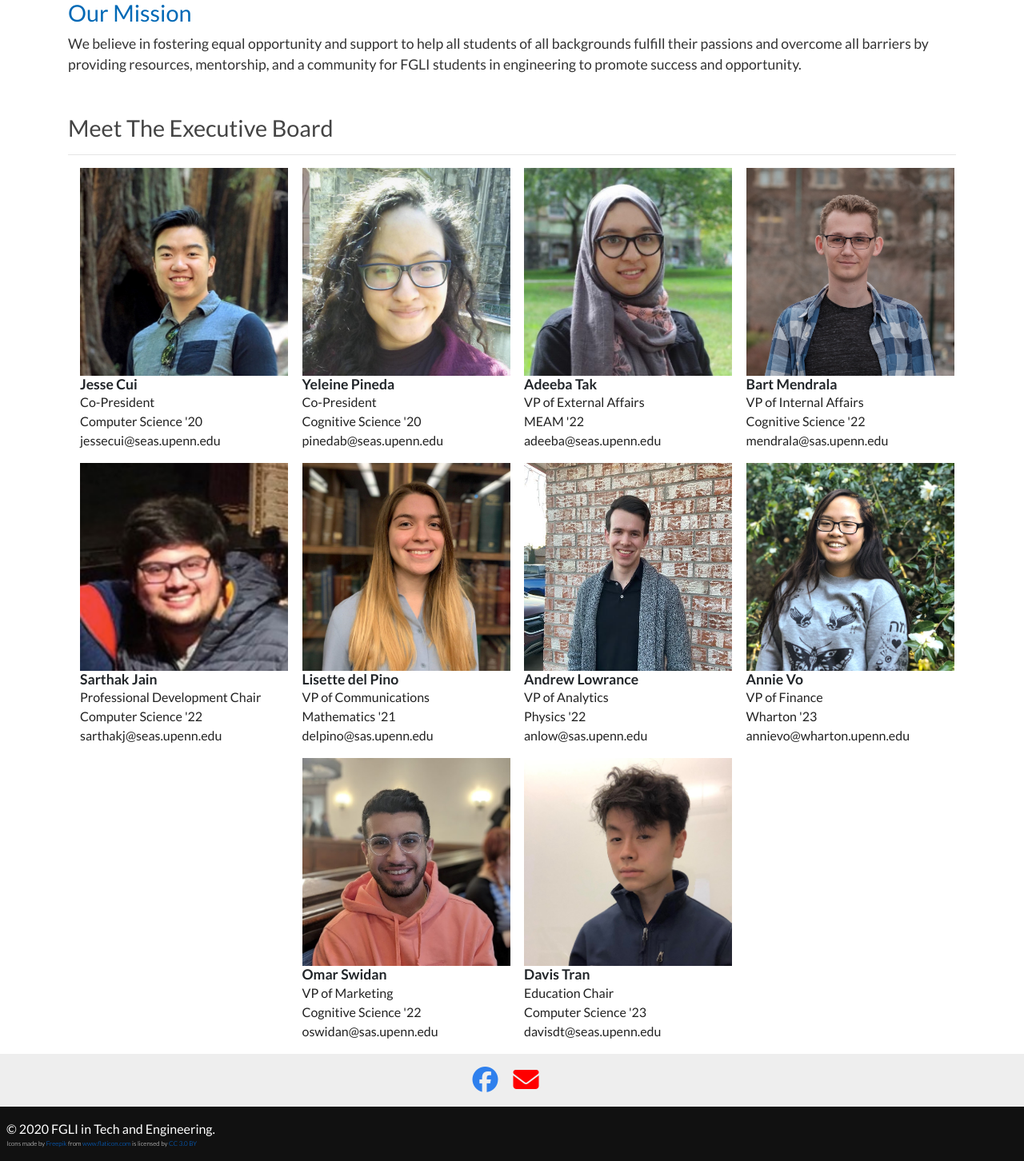
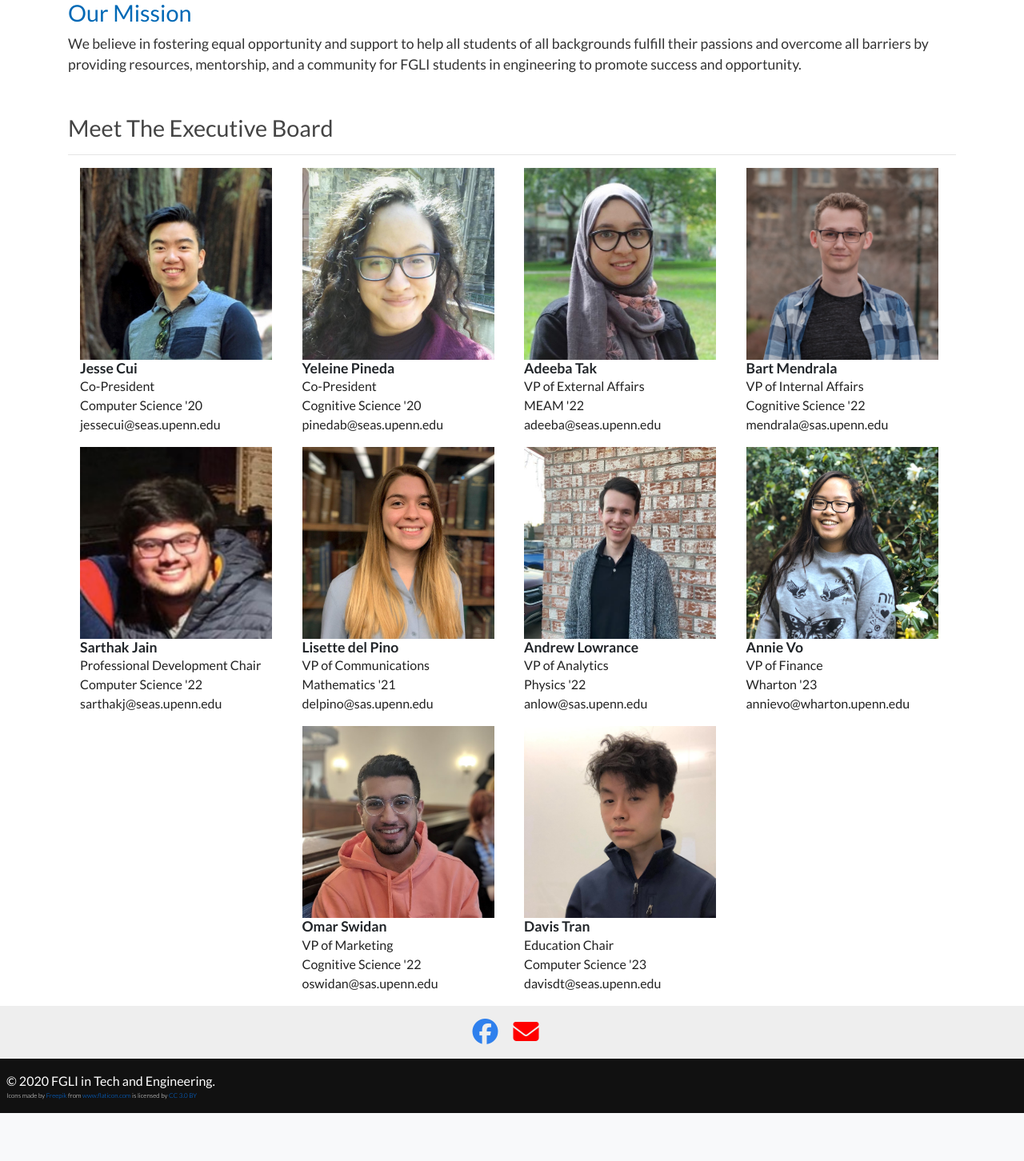
Before and after one commit to jessecui/fgli-tech-website, a PHP site: page /aboutus.html in a window 1280 px wide. Shown: the part 757-2209 px from the top of the page at 80% size. After the commit the page ends 2149 px from the top, so only its background shows below. Run offline with PHP 8.4, Linux system fonts and the light colour scheme; some libraries are stand-ins or nearby versions.

Commit message:
Edit board page css

```diff
--- a/css/about.css
+++ b/css/about.css
@@ -1,6 +1,6 @@
 .profile img {
-	width: 260px;
-	height: 260px;
+	width: 240px;
+	height: 240px;
 }
 
 .jumbotron {
```
